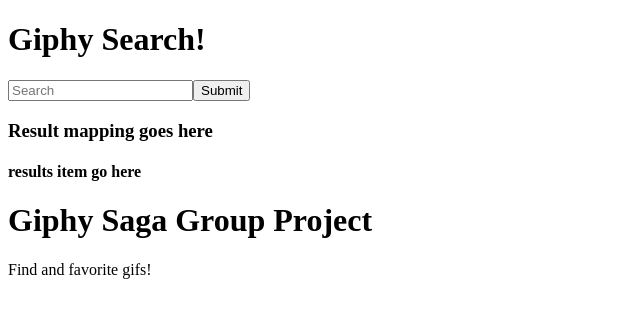
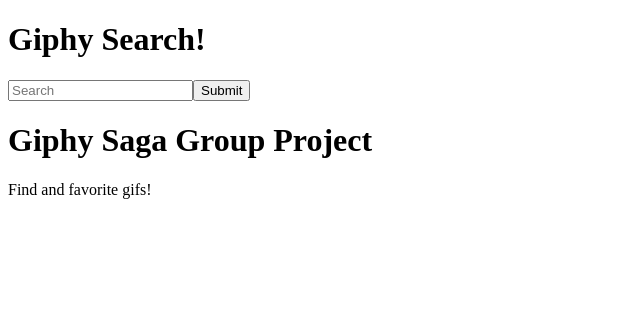
Before and after one commit to madelinePrickette/group-giphy-saga-project, a React (Create React App) app: page / in a window 1280 px wide. Shown: the top 318 px of the page, without its empty margins (0-640 px from the left). Built offline with nearby package versions, Linux system fonts and the light colour scheme.

Commit message:
resultitem

```diff
--- a/src/components/ResultsItem/ResultsItem.jsx
+++ b/src/components/ResultsItem/ResultsItem.jsx
@@ -1,7 +1,7 @@
-function ResultsItem () {
+function ResultsItem ({pic}) {
 
     return(
-        <h4>results item go here</h4>
+        <li>{pic.url}</li>
     )
 
 }//end of Favorite Item
--- a/src/components/ResultsList/ResultsList.jsx
+++ b/src/components/ResultsList/ResultsList.jsx
@@ -2,14 +2,20 @@
 import {useSelector} from 'react-redux';
 function ResultsList () {
 
-    const response = useSelector(store => store.response);
-    console.log(response);
+    const searchResult = useSelector(store => store.searchResult);
+    console.log('searchResult', searchResult);
 
     return(
-        <>
-        <h3>Result mapping goes here</h3>
-        <ResultsItem />
-        </>
+        <ul>
+        {searchResult.map((pic) =>{
+            return (
+                <ResultsItem key={pic.id} pic={pic} />
+            )
+
+        })}
+        </ul>
+
+
     );
 
 }//end of favorite List
--- a/src/index.js
+++ b/src/index.js
@@ -28,10 +28,10 @@
     }
 }
 
-const response = ( state = [], action ) => {
+const searchResult = ( state = [], action ) => {
     switch (action.type) {
         case 'SET_RESPONSE':
-            return action.payload;
+            return action.payload.data;
         default:
             return state;
     }
@@ -43,7 +43,7 @@
 
 const store = createStore(
     combineReducers({
-        response
+        searchResult
         //search reducer
         //favorites reducer
     }),
```
